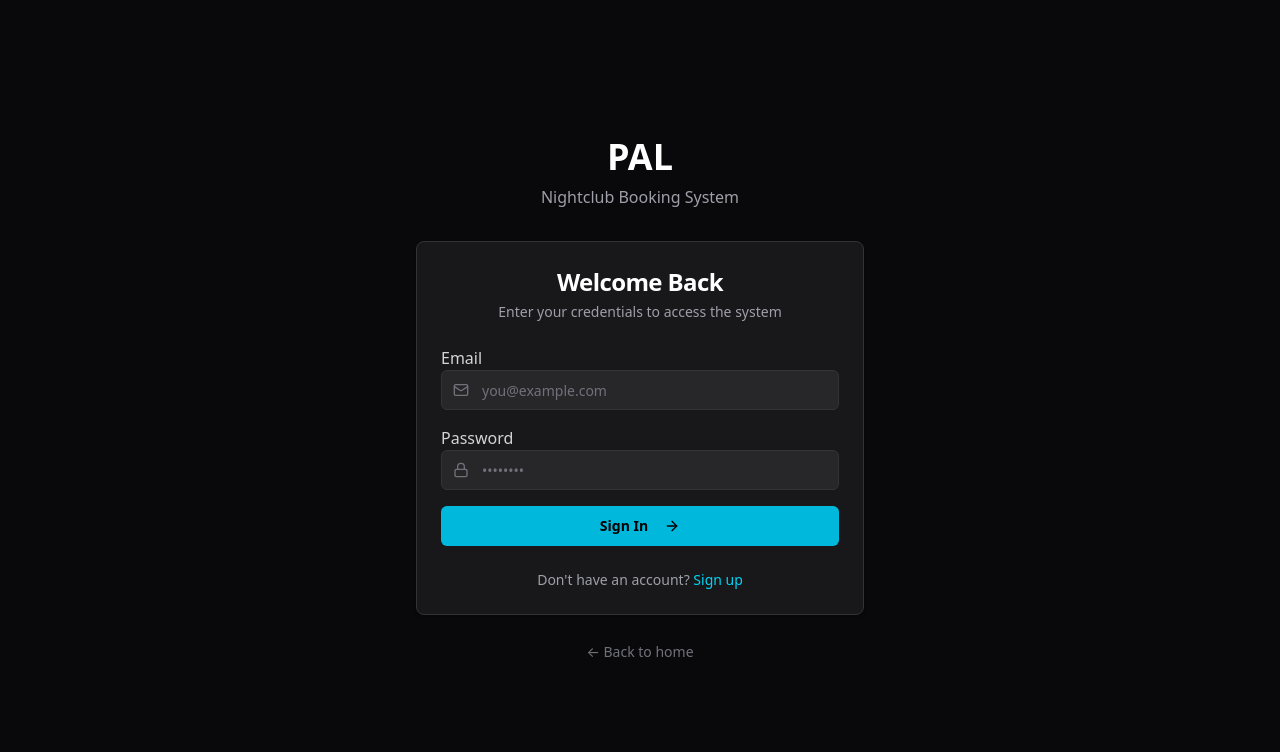
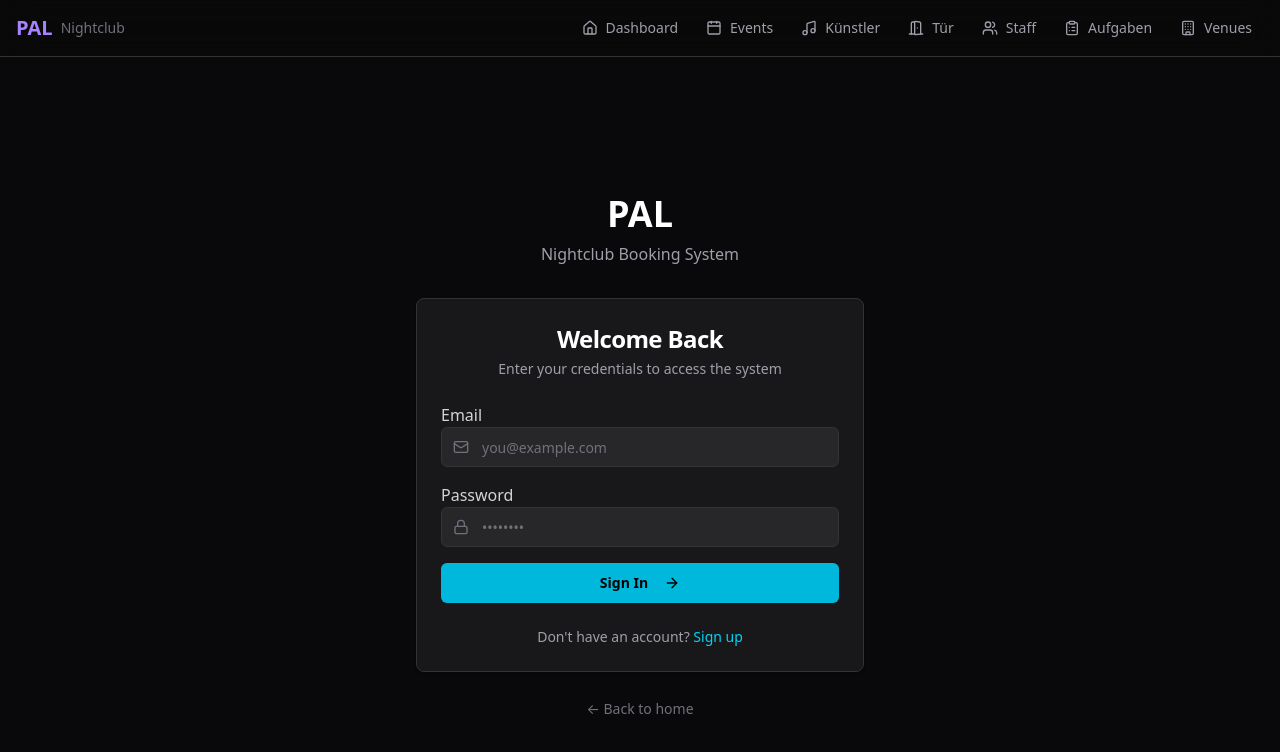
Before and after one commit to testschablone25/pal, a Next.js app: page /login in a window 1280 px wide. Shown: the top 752 px of the page. Built offline with nearby package versions, Linux system fonts and the light colour scheme; no server answers.

Commit message:
fix: add navigation bar and tasks RLS policy
- Add NavBar component with Dashboard link on all pages
- Fix tasks RLS so users can see their own assigned tasks
- Fix shift RLS so users can view colleague shifts
- Migration: 20240325000001_add_tasks_rls_policy.sql

```diff
--- a/src/app/layout.tsx
+++ b/src/app/layout.tsx
@@ -1,5 +1,6 @@
 import type { Metadata } from "next";
 import "./globals.css";
+import { NavBar } from "@/components/nav-bar";
 
 export const metadata: Metadata = {
   title: "PAL - Nightclub Booking System",
@@ -12,9 +13,12 @@ export default function RootLayout({
   children: React.ReactNode;
 }>) {
   return (
-    <html lang="en">
-      <body className="antialiased">
-        {children}
+    <html lang="de">
+      <body className="antialiased bg-zinc-950 text-white min-h-screen">
+        <NavBar />
+        <main>
+          {children}
+        </main>
       </body>
     </html>
   );
--- /dev/null
+++ b/src/components/nav-bar.tsx
@@ -0,0 +1,56 @@
+'use client';
+
+import Link from "next/link";
+import { usePathname } from "next/navigation";
+import { Home, Calendar, Users, DoorOpen, ClipboardList, Music, Building } from "lucide-react";
+import { cn } from "@/lib/utils";
+
+const navItems = [
+  { href: "/", label: "Dashboard", icon: Home },
+  { href: "/events", label: "Events", icon: Calendar },
+  { href: "/artists", label: "Künstler", icon: Music },
+  { href: "/door", label: "Tür", icon: DoorOpen },
+  { href: "/staff", label: "Staff", icon: Users },
+  { href: "/workflow", label: "Aufgaben", icon: ClipboardList },
+  { href: "/venues", label: "Venues", icon: Building },
+];
+
+function NavLink({ href, label, icon: Icon }: { href: string; label: string; icon: React.ComponentType<{ className?: string }> }) {
+  const pathname = usePathname();
+  const isActive = pathname === href || (href !== "/" && pathname.startsWith(href));
+
+  return (
+    <Link
+      href={href}
+      className={cn(
+        "flex items-center gap-2 px-3 py-2 rounded-lg text-sm font-medium transition-colors",
+        isActive
+          ? "bg-violet-600 text-white"
+          : "text-zinc-400 hover:text-white hover:bg-zinc-800"
+      )}
+    >
+      <Icon className="h-4 w-4" />
+      <span className="hidden md:inline">{label}</span>
+    </Link>
+  );
+}
+
+export function NavBar() {
+  return (
+    <nav className="sticky top-0 z-50 bg-zinc-950/80 backdrop-blur-lg border-b border-zinc-800">
+      <div className="max-w-7xl mx-auto px-4">
+        <div className="flex items-center justify-between h-14">
+          <Link href="/" className="flex items-center gap-2 font-bold text-xl">
+            <span className="text-violet-400">PAL</span>
+            <span className="hidden sm:inline text-zinc-500 text-sm font-normal">Nightclub</span>
+          </Link>
+          <div className="flex items-center gap-1">
+            {navItems.map((item) => (
+              <NavLink key={item.href} {...item} />
+            ))}
+          </div>
+        </div>
+      </div>
+    </nav>
+  );
+}
```
Also changed, not shown: 1 other file (tests, documents, lock files or other folders).
